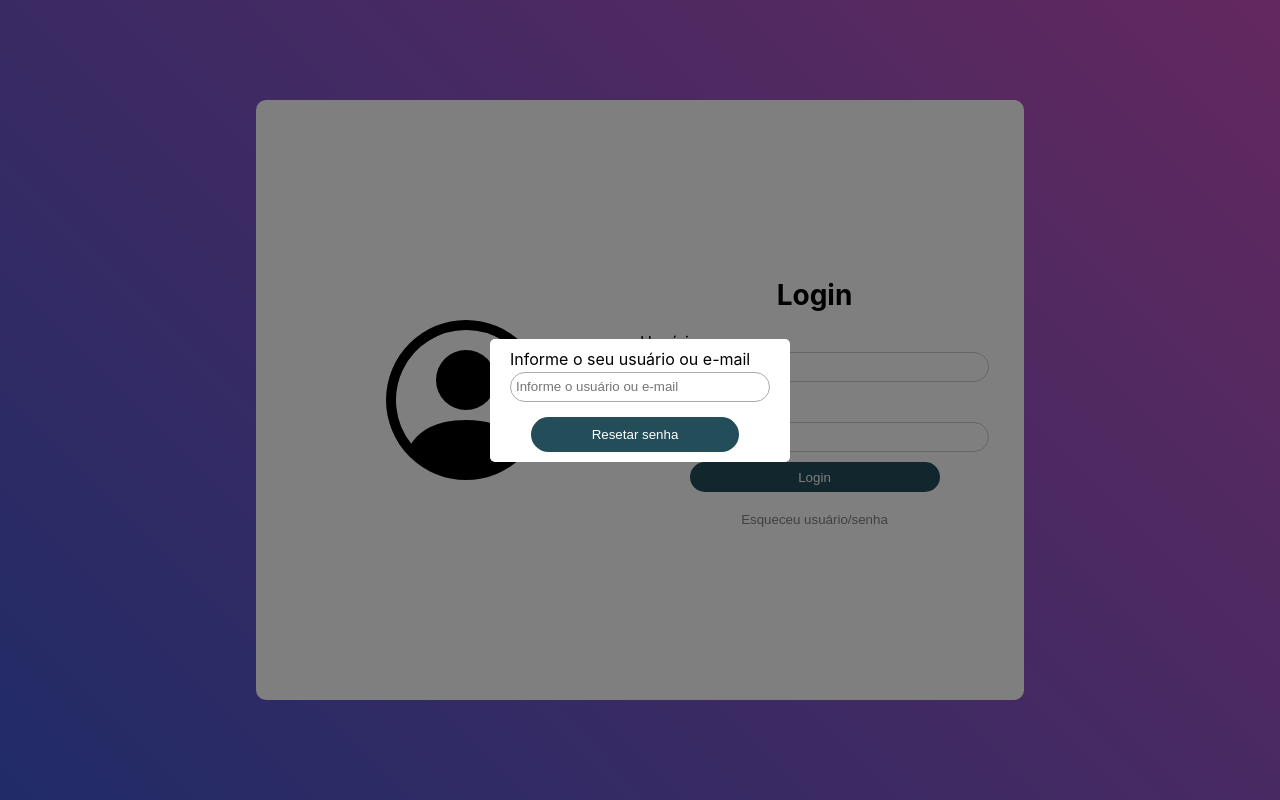
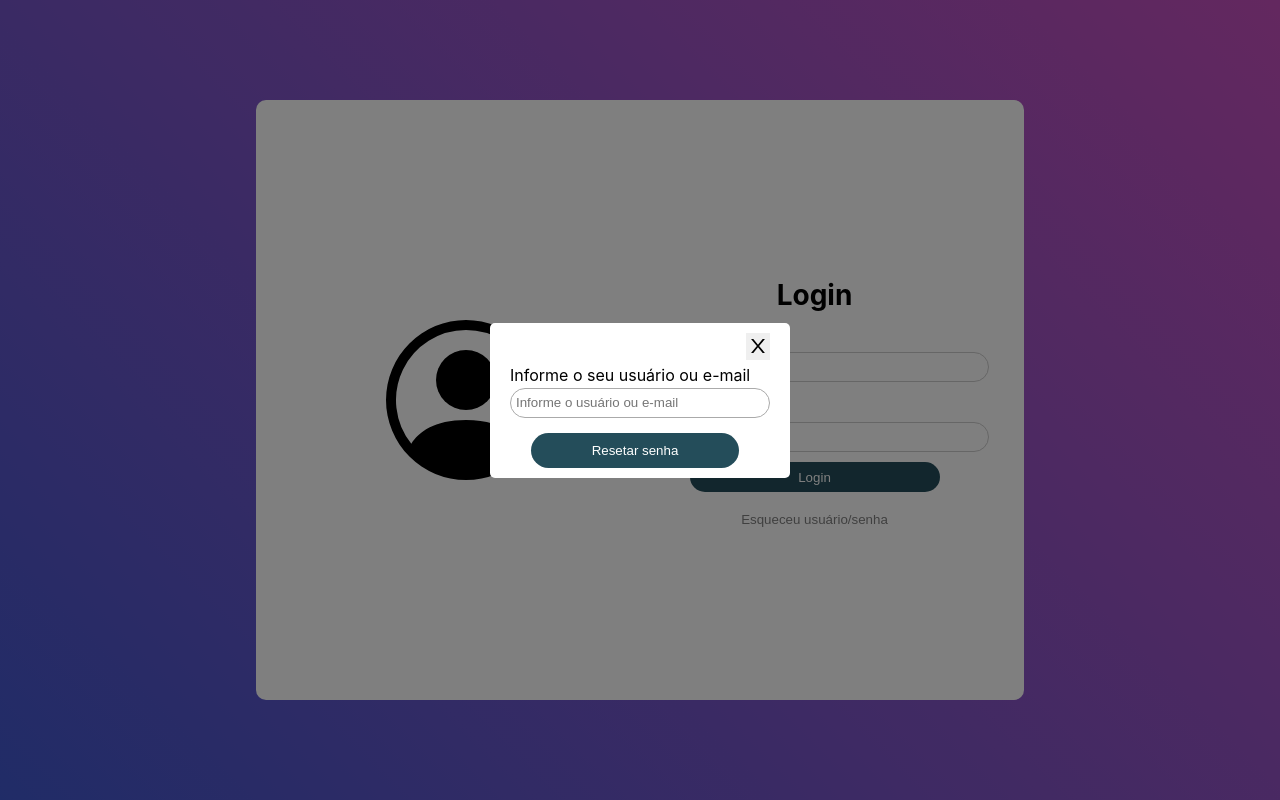
Before and after one commit to Andreypanegallito/cadastroNode, a React (Create React App) app in the folder client/: page /login in a window 1280 px wide. Both pictures are taken after a click on the button "Esqueceu usuário/senha". Built offline with nearby package versions, Linux system fonts and the light colour scheme; no server answers.

Commit message:
Criado botão para fechar popup

```diff
--- a/client/src/components/forgotPassword/forgotPassword.scss
+++ b/client/src/components/forgotPassword/forgotPassword.scss
@@ -1,6 +1,29 @@
 #forgotPassword {
   display: flex;
   flex-direction: column;
+
+  .btnClosePopup {
+    margin: 0px 0 5px auto;
+    cursor: pointer;
+    transition: 0.5s;
+
+    svg {
+      padding-top: 2px;
+      width: 24px;
+      height: 24px;
+      color: #000;
+    }
+  }
+
+  .btnClosePopup:hover {
+    transform: scale(1.3);
+    transition: 0.5s;
+    background-color: #000;
+    border-radius: 5px;
+    svg {
+      color: #fff;
+    }
+  }
 
   .divInput {
     width: 100%;
--- a/client/src/components/forgotPassword/index.tsx
+++ b/client/src/components/forgotPassword/index.tsx
@@ -3,14 +3,14 @@ import React, { useState } from "react";
 import "./forgotPassword.scss";
 import Popup from "../popup";
 import axios from "axios";
+import { AiOutlineClose } from "react-icons/ai";
 const apiUrl = process.env.REACT_APP_API_NODE_URL;
 
-interface FormDataResetPass {
-  usernameEmail: string;
-  typeResetPass: string;
+interface ForgotPassPopupProps {
+  onClose: () => void;
 }
 
-const ForgotPasswordPopup = () => {
+const ForgotPasswordPopup: React.FC<ForgotPassPopupProps> = ({ onClose }) => {
   const [userEmail, setUserEmail] = useState("");
   const [typeResetPass, setTypeResetPass] = useState("");
 
@@ -43,10 +43,17 @@ const ForgotPasswordPopup = () => {
     }
   };
 
+  const onClosePopup = () => {
+    onClose();
+  }
+
   const htmlForgotPasswordPopup = () => {
     return (
       <>
         <div id="forgotPassword" className="forgotPassword">
+          <button onClick={onClosePopup} className="btnClosePopup">
+            <AiOutlineClose />
+          </button>
           <div className="divInput">
             <label htmlFor="userEmail">Informe o seu usuário ou e-mail</label>
             <input type="text" id="userEmail" value={userEmail} placeholder="Informe o usuário ou e-mail" onChange={e => validarUserEmail(e.target.value)} />
--- a/client/src/pages/login/index.tsx
+++ b/client/src/pages/login/index.tsx
@@ -115,7 +115,7 @@ const Login = () => {
   };
 
   const handleForgotPassword = () => {
-    setShowForgotPasswordPopup(true);
+    setShowForgotPasswordPopup(!showForgotPasswordPopup);
   };
 
   return (
@@ -166,7 +166,7 @@ const Login = () => {
         </div>
       </div>
       {showPopup && <Popup renderContent={renderHtmlPopup} />}
-      {showForgotPasswordPopup && <ForgotPasswordPopup />}
+      {showForgotPasswordPopup && <ForgotPasswordPopup onClose={handleForgotPassword} />}
       {isPopupLoadingOpen && <LoadingPopup />}
     </section>
   );
```
